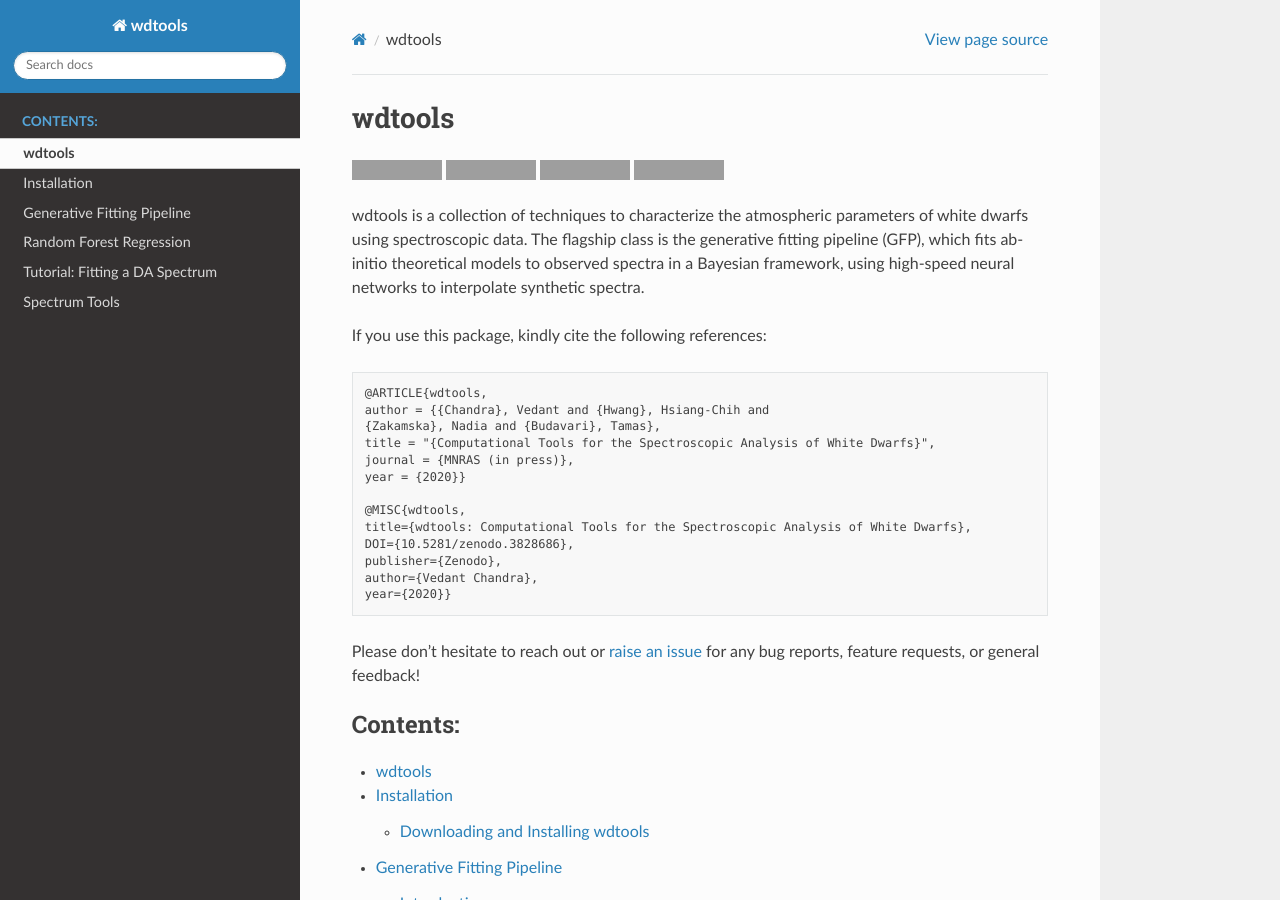
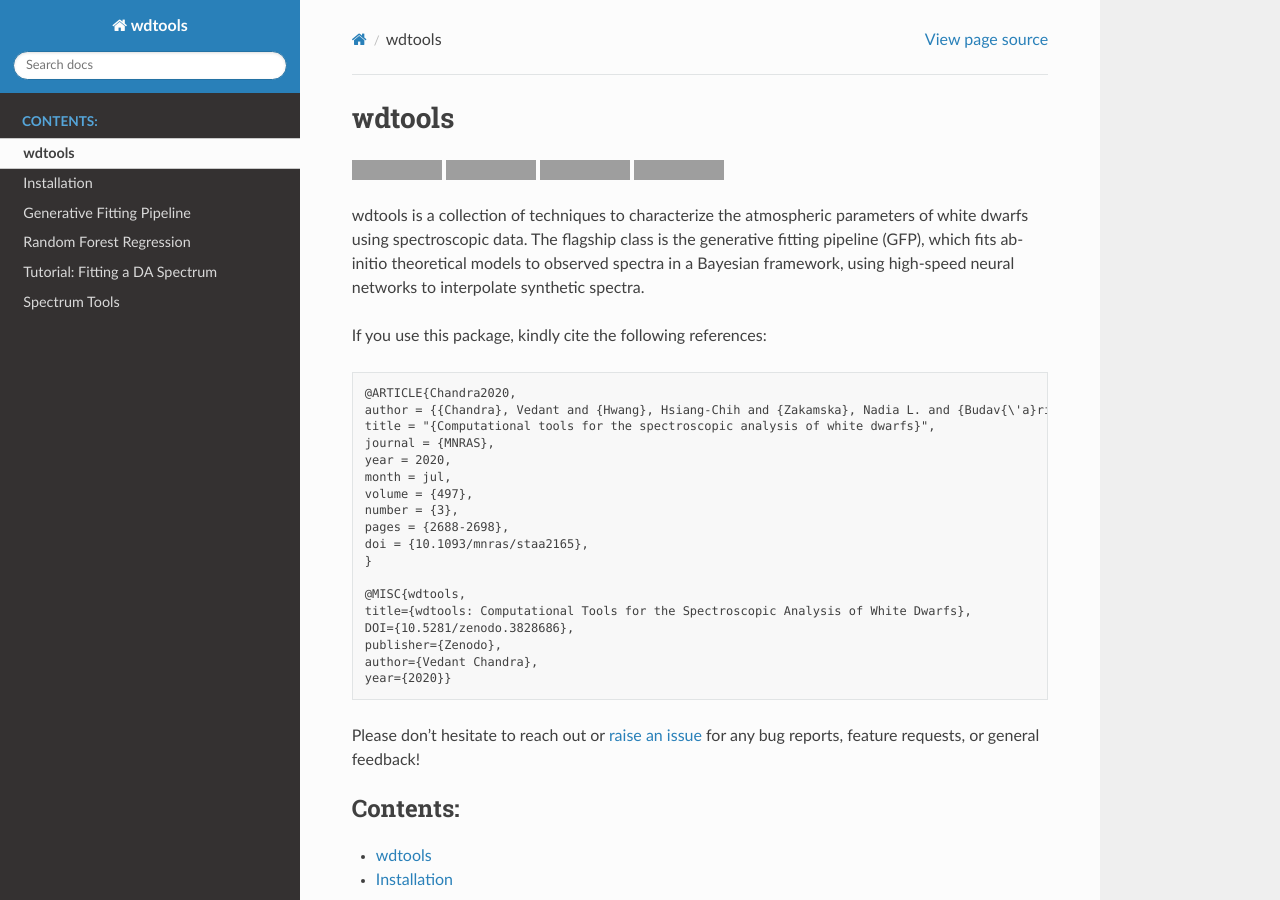
Before and after one commit to vedantchandra/wdtools, a Sphinx documentation site: the page built from docs/index.rst, in a window 1280 px wide and 900 px high. Built offline with Sphinx 7.4.7 and the Read the Docs theme 2.0.0, drawn with Linux system fonts in a browser that asks for light colours; grey boxes are pictures that could not be loaded.

Commit message:
Update index.rst

```diff
--- a/docs/index.rst
+++ b/docs/index.rst
@@ -20,12 +20,17 @@ If you use this package, kindly cite the following references:
 
 .. code-block:: none
 
-   @ARTICLE{wdtools,
-   author = {{Chandra}, Vedant and {Hwang}, Hsiang-Chih and
-   {Zakamska}, Nadia and {Budavari}, Tamas},
-   title = "{Computational Tools for the Spectroscopic Analysis of White Dwarfs}",
-   journal = {MNRAS (in press)},
-   year = {2020}}
+   @ARTICLE{Chandra2020,
+   author = {{Chandra}, Vedant and {Hwang}, Hsiang-Chih and {Zakamska}, Nadia L. and {Budav{\'a}ri}, Tam{\'a}s},
+   title = "{Computational tools for the spectroscopic analysis of white dwarfs}",
+   journal = {MNRAS},
+   year = 2020,
+   month = jul,
+   volume = {497},
+   number = {3},
+   pages = {2688-2698},
+   doi = {10.1093/mnras/staa2165},
+   }
 
    @MISC{wdtools,
    title={wdtools: Computational Tools for the Spectroscopic Analysis of White Dwarfs},
```
